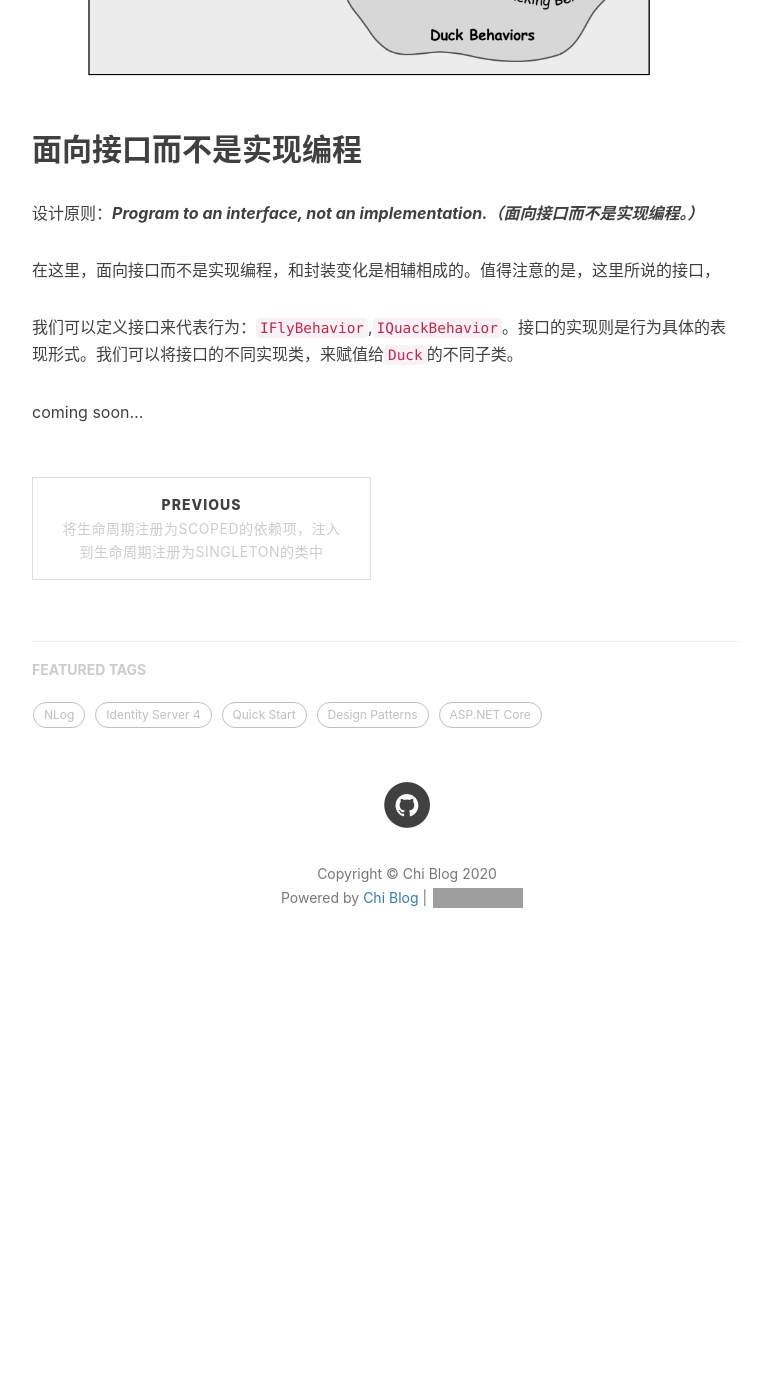
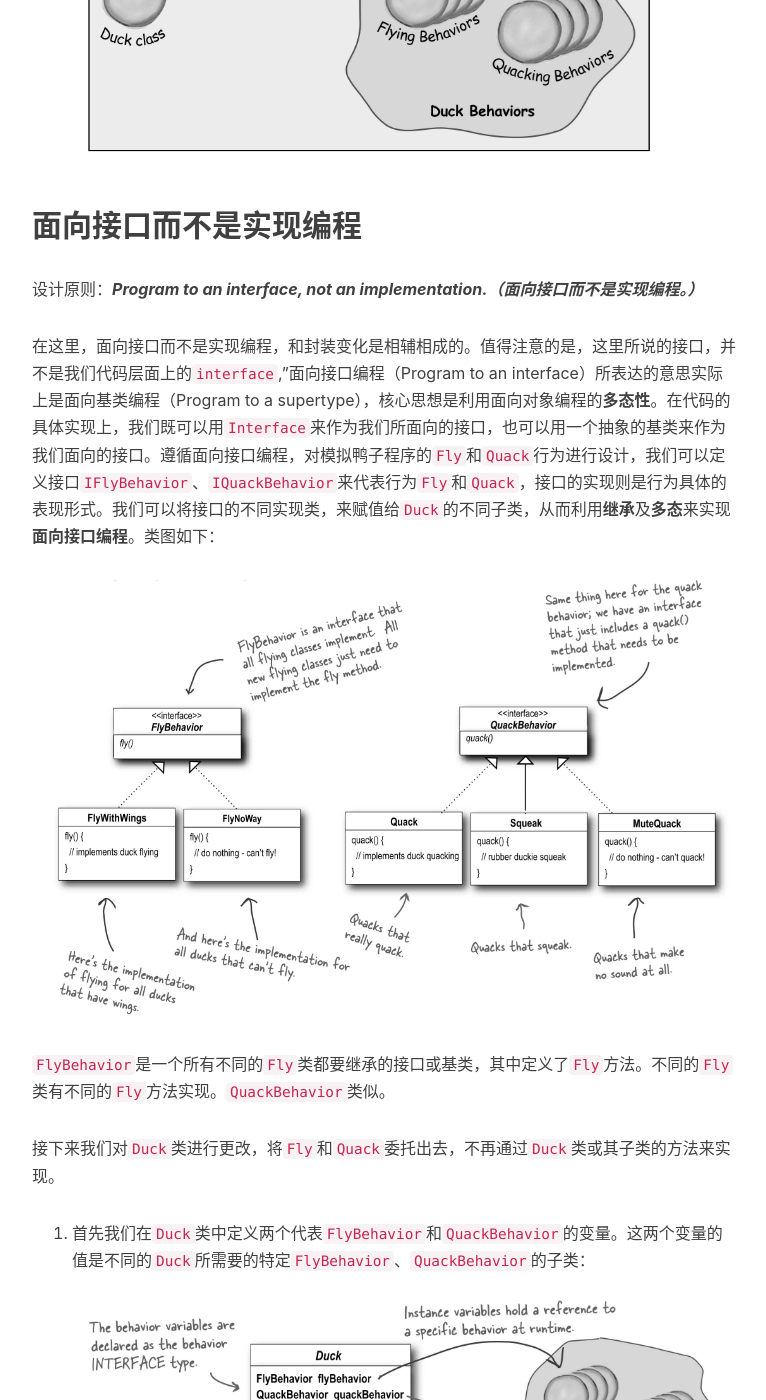
Before and after one commit to realZhangChi/realZhangChi.github.io, a Jekyll site: the page built from _posts/2020-01-07-design-principles.md, in a window 1280 px wide and 1400 px high, scrolled down 3020 px. Shown: the whole window, without its empty margins (233-999 px from the left). Built offline with Jekyll 4.4.1, drawn with Linux system fonts in a browser that asks for light colours; nearby versions of some CDN libraries; comment, search, counter and statistics services are not loaded; before the commit the page ends 4022 px from its top, so only the background shows below that; some of the changed text lies outside the part shown; grey boxes are pictures that could not be loaded.

Commit message:
:pencil: thrid principles

```diff
--- a/_posts/2020-01-07-design-principles.md
+++ b/_posts/2020-01-07-design-principles.md
@@ -19,6 +19,8 @@ tags:
 - Favor composition over inheritance.（优先考虑组成而不是继承。）
 
 其中令我感触颇深的是，“面向接口而不是实现编程”颠覆了我一直以来的认识。
+
+> 文章中示例代码为原书中截图，C#代码参照文末提供链接。
 
 ## 开始
 
@@ -56,8 +58,24 @@ tags:
 
 设计原则：***Program to an interface, not an implementation.（面向接口而不是实现编程。）***
 
-在这里，面向接口而不是实现编程，和封装变化是相辅相成的。值得注意的是，这里所说的接口，
+在这里，面向接口而不是实现编程，和封装变化是相辅相成的。值得注意的是，这里所说的接口，并不是我们代码层面上的`interface`,"面向接口编程（Program to an interface）所表达的意思实际上是面向基类编程（Program to a supertype），核心思想是利用面向对象编程的**多态性**。在代码的具体实现上，我们既可以用`Interface`来作为我们所面向的接口，也可以用一个抽象的基类来作为我们面向的接口。遵循面向接口编程，对模拟鸭子程序的`Fly`和`Quack`行为进行设计，我们可以定义接口`IFlyBehavior`、`IQuackBehavior`来代表行为`Fly`和`Quack`，接口的实现则是行为具体的表现形式。我们可以将接口的不同实现类，来赋值给`Duck`的不同子类，从而利用**继承**及**多态**来实现**面向接口编程**。类图如下：
 
-我们可以定义接口来代表行为：`IFlyBehavior`,`IQuackBehavior`。接口的实现则是行为具体的表现形式。我们可以将接口的不同实现类，来赋值给`Duck`的不同子类。
+![Program To Interface](/img/in-post/2020-01-07-design-principles/program-to-interface.jpg)
 
-coming soon...
+`FlyBehavior`是一个所有不同的`Fly`类都要继承的接口或基类，其中定义了`Fly`方法。不同的`Fly`类有不同的`Fly`方法实现。`QuackBehavior`类似。
+
+接下来我们对`Duck`类进行更改，将`Fly`和`Quack`委托出去，不再通过`Duck`类或其子类的方法来实现。
+
+1. 首先我们在`Duck`类中定义两个代表`FlyBehavior`和`QuackBehavior`的变量。这两个变量的值是不同的`Duck`所需要的特定`FlyBehavior`、`QuackBehavior`的子类：![Instance Variables](/img/in-post/2020-01-07-design-principles/instance-variables.jpg)
+
+2. 然后实现`PerformQuack`方法：![Implement PerformQuack](/img/in-post/2020-01-07-design-principles/implement-performQuack.jpg)
+
+3. 为`FlyBehavior`和`QuackBehavior`赋值：![Implement PerformQuack](/img/in-post/2020-01-07-design-principles/implement-performQuack.jpg)
+
+至此我们就实现了面向接口编程。
+
+我们还可以动态设置`Duck`的行为，只需要为`Duck`类的`FlyBehavior`、`QuackBehavior`提供`Set`方法（在C#中，使用自动属性即可）。
+
+## 优先考虑组成而不是继承
+
+HAS-A(有一个）比IS-A（是一个）要好。HAS-A在我们的`Duck`系统中可以描述为：每一个`Duck`都**HAS-A有一个**`FlyBehavior`，还**HAS-A有一个**`QuackBehavior`，`Duck`委托它们来处理`Fly`和`Quack`的行为。**优先考虑组合而不是继承**让我们的系统拥有更多的灵活性，封装变化，还可以在运行时动态更改类的行为。
```
Also changed, not shown: img/in-post/2020-01-07-design-principles/implement-performQuack.jpg (added), img/in-post/2020-01-07-design-principles/instance-variables.jpg (added), img/in-post/2020-01-07-design-principles/program-to-interface.jpg (added).
